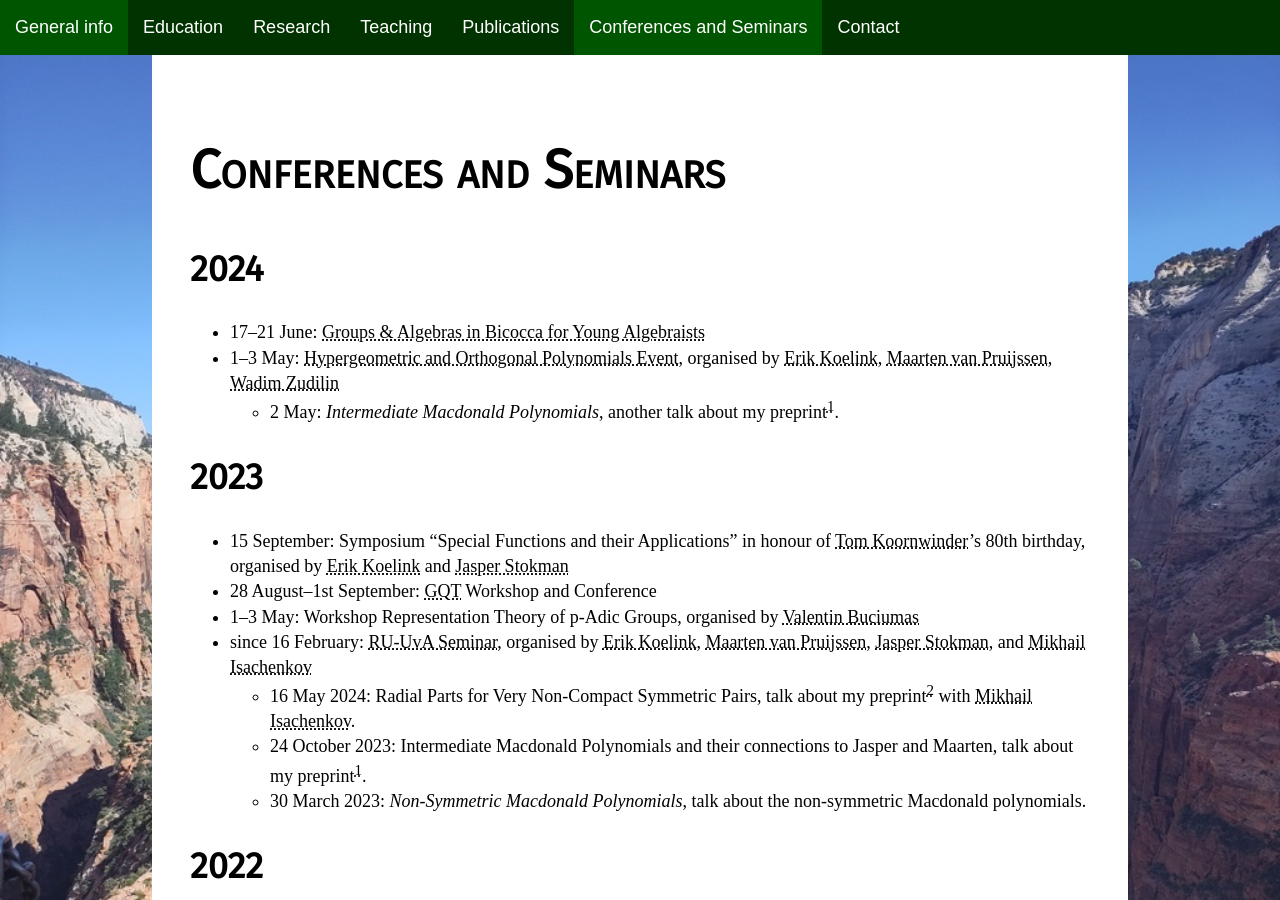
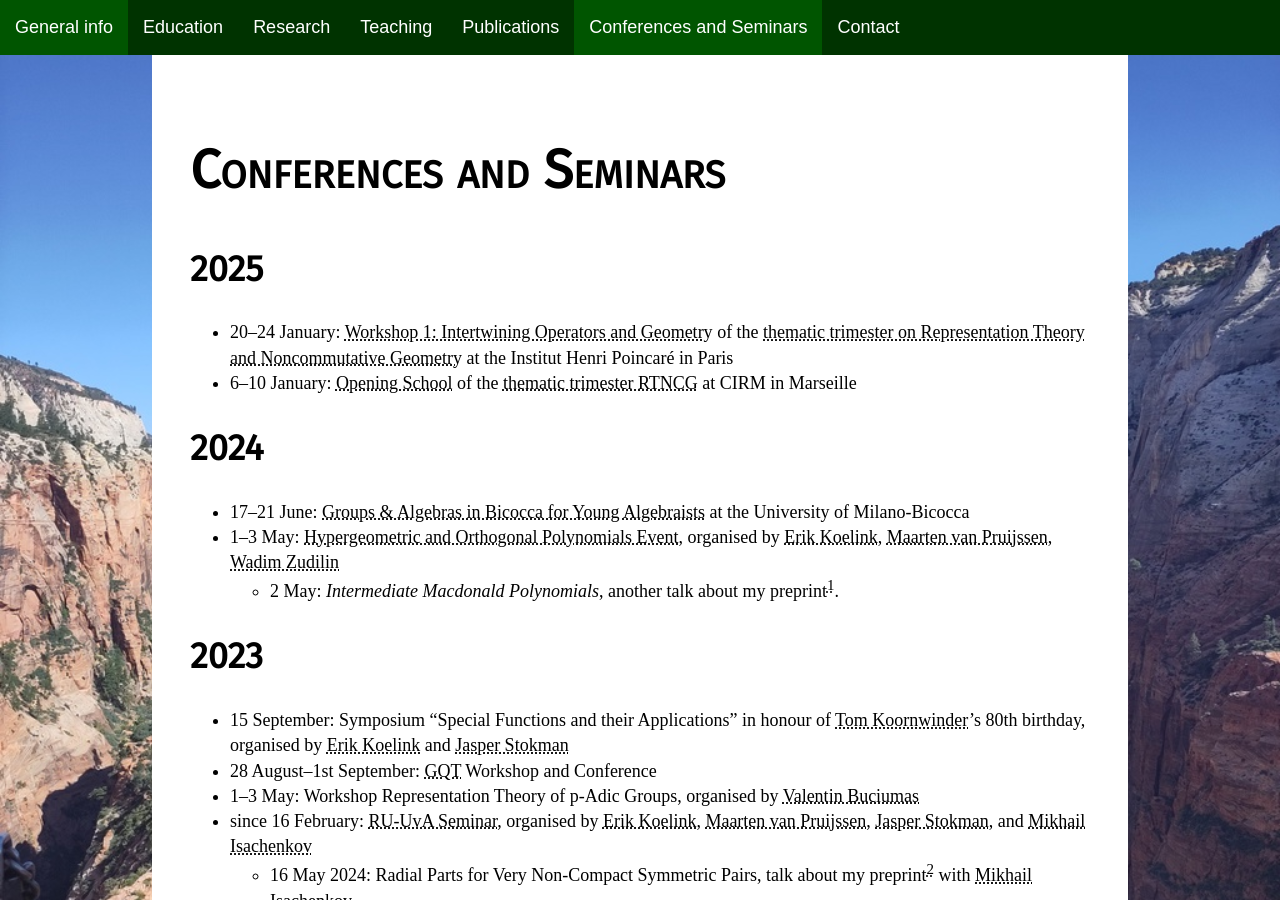
Before and after one commit to philip98/philip98.github.io, a Jekyll site: the page built from conferences.md, in a window 1280 px wide and 900 px high. Built offline with Jekyll 4.4.1, drawn with Linux system fonts in a browser that asks for light colours; some web fonts are replaced.

Commit message:
Add RTNCG conferences in Marseille/Paris

```diff
--- a/conferences.md
+++ b/conferences.md
@@ -4,8 +4,17 @@ title: Philip Schlösser – Conferences
 permalink: /conferences
 ---
 # Conferences and Seminars
+
+## 2025
+* 20–24 January: [Workshop 1: Intertwining Operators and Geometry][parisw1] of
+the [thematic trimester on Representation Theory and Noncommutative Geometry][paris]
+at the Institut Henri Poincaré in Paris
+* 6–10 January: [Opening School][marseille] of the [thematic trimester RTNCG][paris]
+at CIRM in Marseille
+
 ## 2024
-* 17–21 June: [Groups & Algebras in Bicocca for Young Algebraists][gaby]
+* 17–21 June: [Groups & Algebras in Bicocca for Young Algebraists][gaby] at the
+University of Milano-Bicocca
 * 1–3 May: [Hypergeometric and Orthogonal Polynomials Event][hope], organised by
 [Erik Koelink][koelink], [Maarten van Pruijssen][vpruijssen], [Wadim Zudilin][zudilin]
     * 2 May: *Intermediate Macdonald Polynomials*, another talk about my preprint[^intermediate].
@@ -62,6 +71,9 @@ and SO(\\(d-1,1\\)) of [Mikhail Isachenkov][isachenkov]'s master students
 
 [^dixmier]: Especially chapter 9 of Jacques Dixmier: *Enveloping Algebras*, 1977
 
+[parisw1]: https://indico.math.cnrs.fr/event/10856/
+[paris]: https://indico.math.cnrs.fr/event/10843/
+[marseille]: https://conferences.cirm-math.fr/3227.html
 [gaby]: https://staff.matapp.unimib.it/~gaby/gaby2024/index.html
 [hope]: https://www.math.ru.nl/~wzudilin/HOPE-in-May.html
 [koelink]: https://www.math.ru.nl/~koelink/
```
